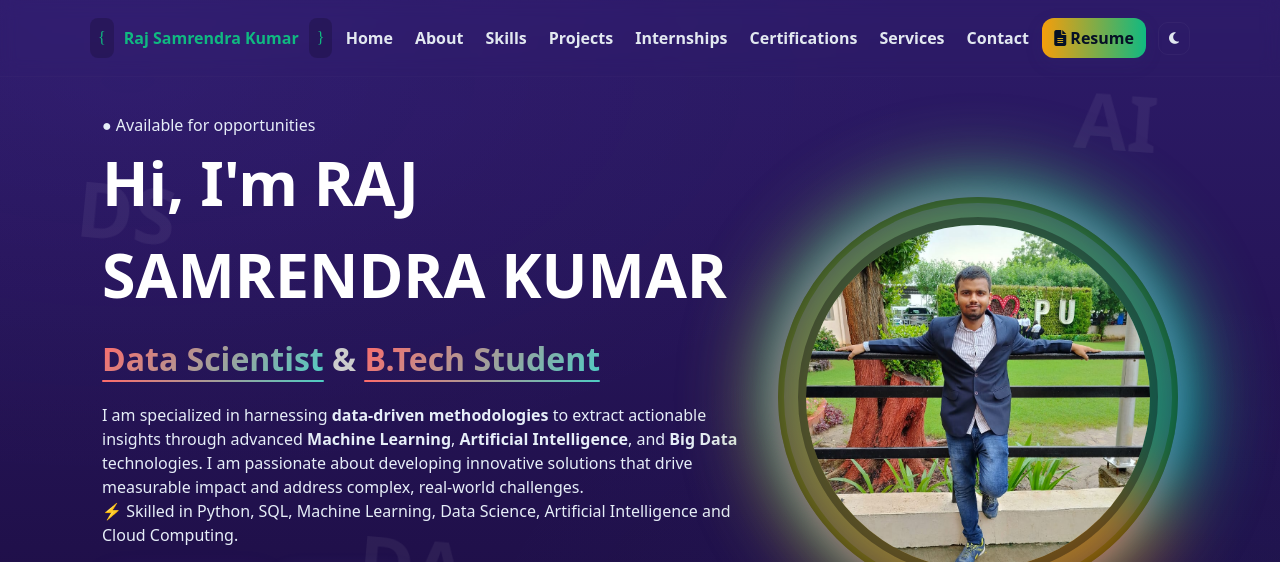
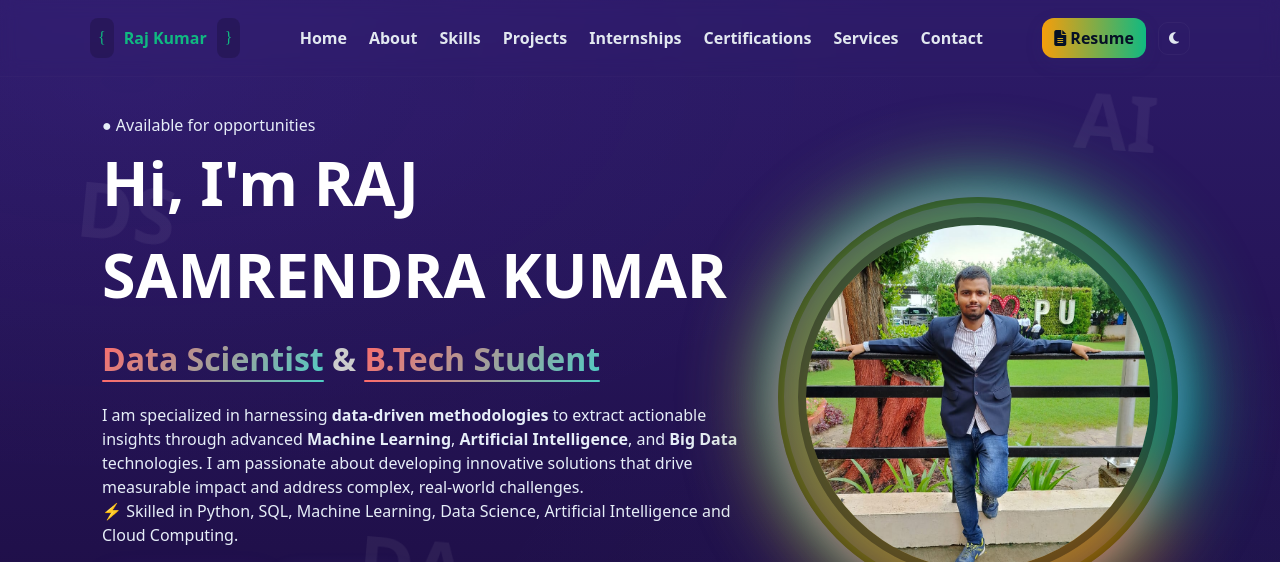
Before and after one commit to RAJ-15012006/portfolio, a plain HTML site: page index.html in a window 1280 px wide. Shown: the top 562 px of the page. Drawn offline with Linux system fonts and the light colour scheme.

Commit message:
Update index.html

```diff
--- a/index.html
+++ b/index.html
@@ -25,7 +25,7 @@
     <div class="container nav-container">
       <div class="brand">
         <div class="brand-code">{</div>
-        <div class="brand-name">Raj <strong>Samrendra Kumar</strong></div>
+        <div class="brand-name">Raj <strong>Kumar</strong></div>
         <div class="brand-code">}</div>
       </div>
 
```
